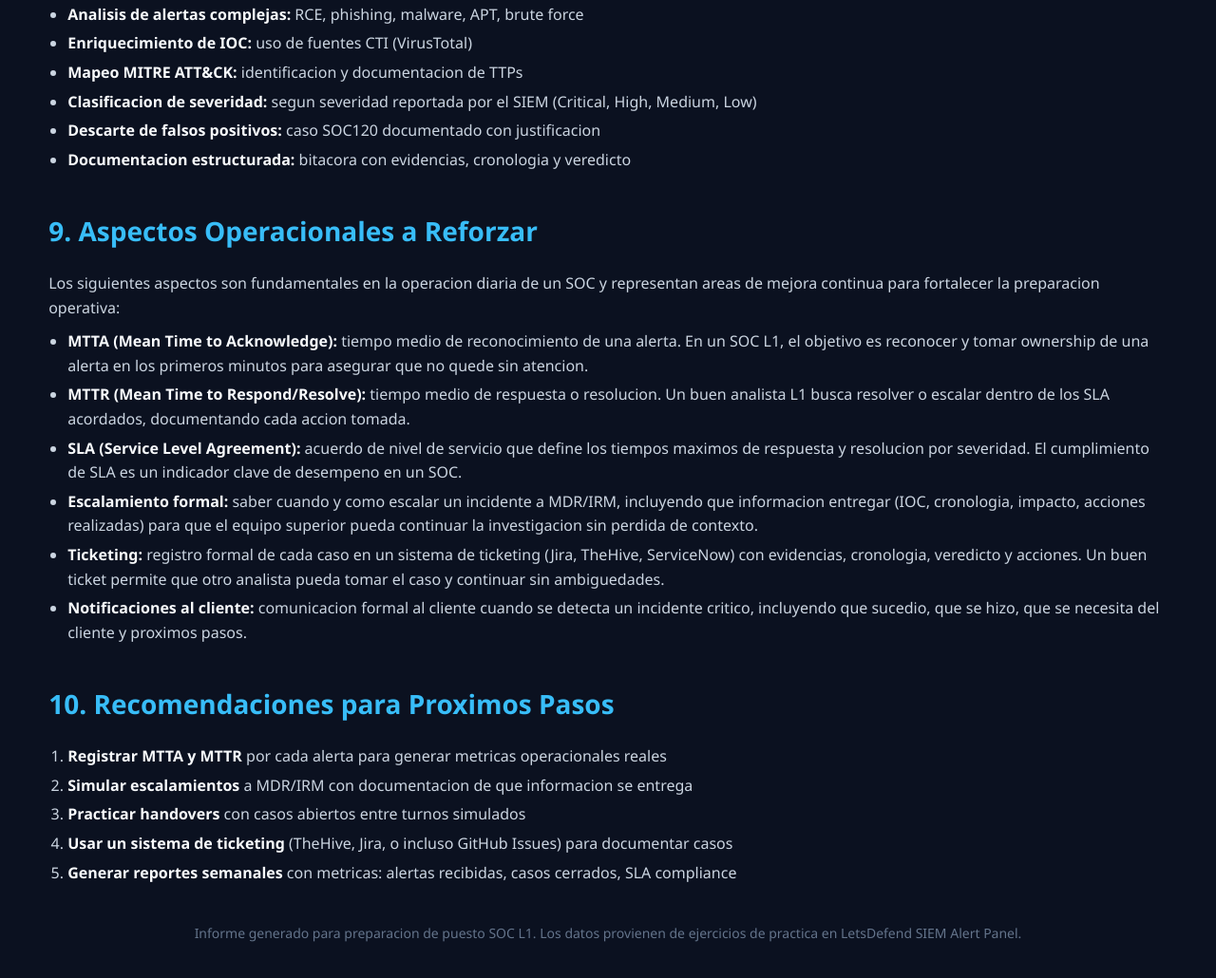
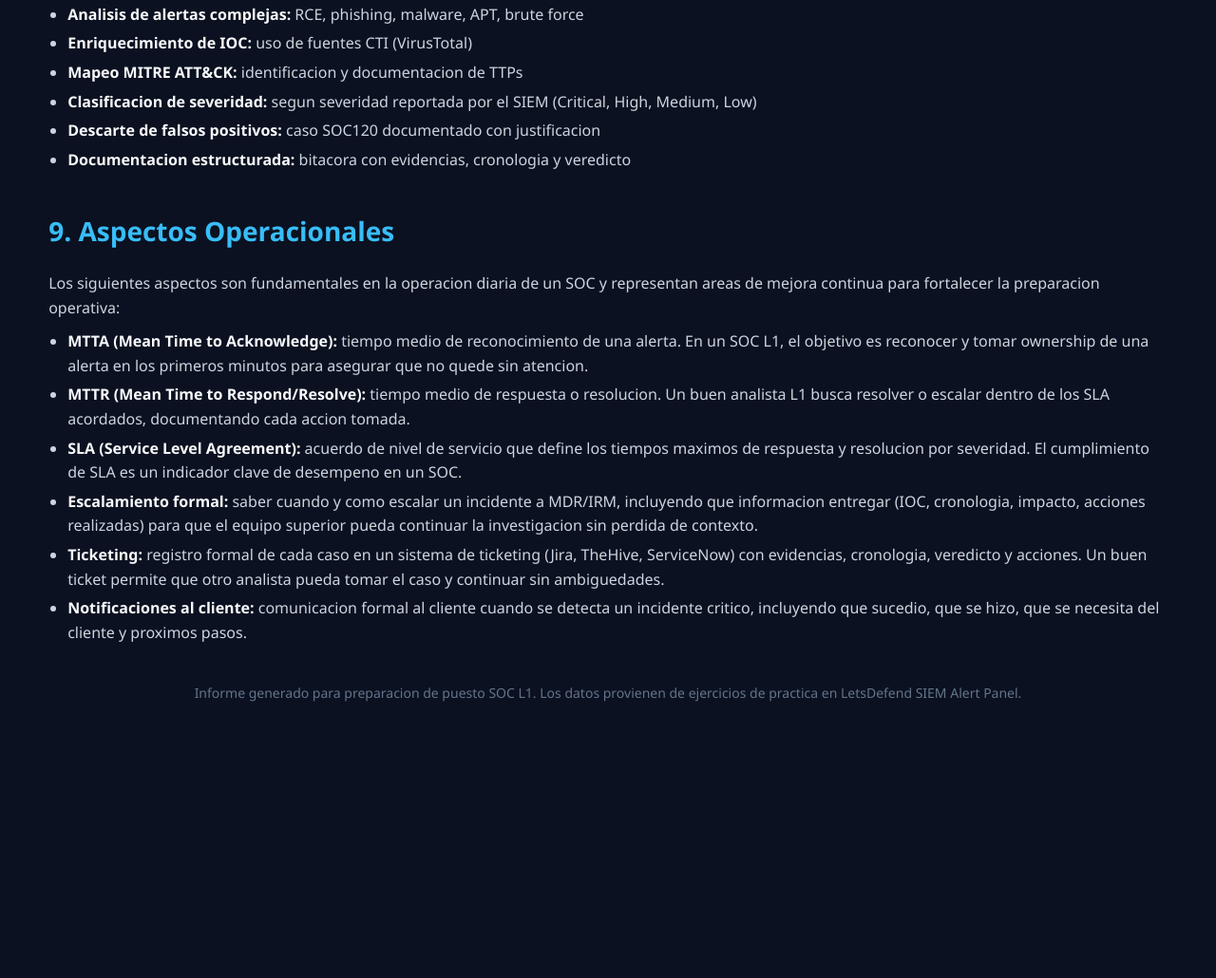
Before and after one commit to cyberlifeSA/cyberlifeSA.github.io, a plain HTML site: page soc-triage-report.html in a window 1280 px wide. Shown: the part 4383-5413 px from the top of the page at 95% size. After the commit the page ends 5195 px from the top, so only its background shows below. Drawn offline with Linux system fonts and the light colour scheme.

Commit message:
Remove section 10 and rename section 9 to Aspectos Operacionales

```diff
--- a/soc-triage-report.html
+++ b/soc-triage-report.html
@@ -1,3 +1,4 @@
+successfully downloaded text file (SHA: 6d34f1b00d73b4c61181d13210fc7c4caca41ba3)
 successfully downloaded text file (SHA: 3e3db7ebbef5c3ca42e32ca6805821bcf6f84a21)
 successfully downloaded text file (SHA: 95b4ef83207a4d90c4a7d8c43364f4d93079751b)
 <!DOCTYPE html>
@@ -190,7 +191,7 @@ tr:hover td{background:#0b1220}
 <li><strong>Documentacion estructurada:</strong> bitacora con evidencias, cronologia y veredicto</li>
 </ul>
 
-<h2>9. Aspectos Operacionales a Reforzar</h2>
+<h2>9. Aspectos Operacionales</h2>
 <p>Los siguientes aspectos son fundamentales en la operacion diaria de un SOC y representan areas de mejora continua para fortalecer la preparacion operativa:</p>
 <ul>
 <li><strong>MTTA (Mean Time to Acknowledge):</strong> tiempo medio de reconocimiento de una alerta. En un SOC L1, el objetivo es reconocer y tomar ownership de una alerta en los primeros minutos para asegurar que no quede sin atencion.</li>
@@ -201,14 +202,6 @@ tr:hover td{background:#0b1220}
 <li><strong>Notificaciones al cliente:</strong> comunicacion formal al cliente cuando se detecta un incidente critico, incluyendo que sucedio, que se hizo, que se necesita del cliente y proximos pasos.</li>
 </ul>
 
-<h2>10. Recomendaciones para Proximos Pasos</h2>
-<ol>
-<li><strong>Registrar MTTA y MTTR</strong> por cada alerta para generar metricas operacionales reales</li>
-<li><strong>Simular escalamientos</strong> a MDR/IRM con documentacion de que informacion se entrega</li>
-<li><strong>Practicar handovers</strong> con casos abiertos entre turnos simulados</li>
-<li><strong>Usar un sistema de ticketing</strong> (TheHive, Jira, o incluso GitHub Issues) para documentar casos</li>
-<li><strong>Generar reportes semanales</strong> con metricas: alertas recibidas, casos cerrados, SLA compliance</li>
-</ol>
 
 
 <p style="margin-top:40px;text-align:center;color:#64748b;font-size:14px;">Informe generado para preparacion de puesto SOC L1. Los datos provienen de ejercicios de practica en LetsDefend SIEM Alert Panel.</p>
```
